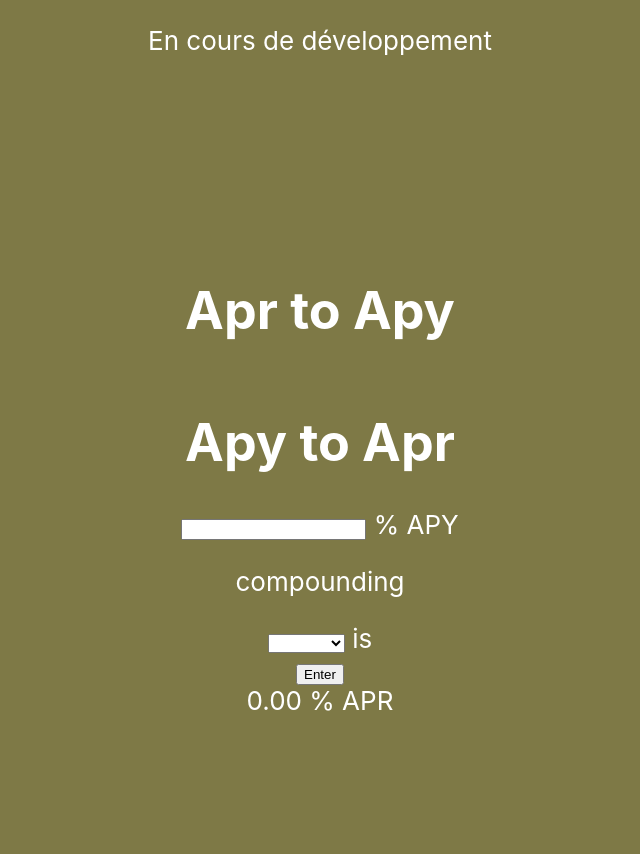
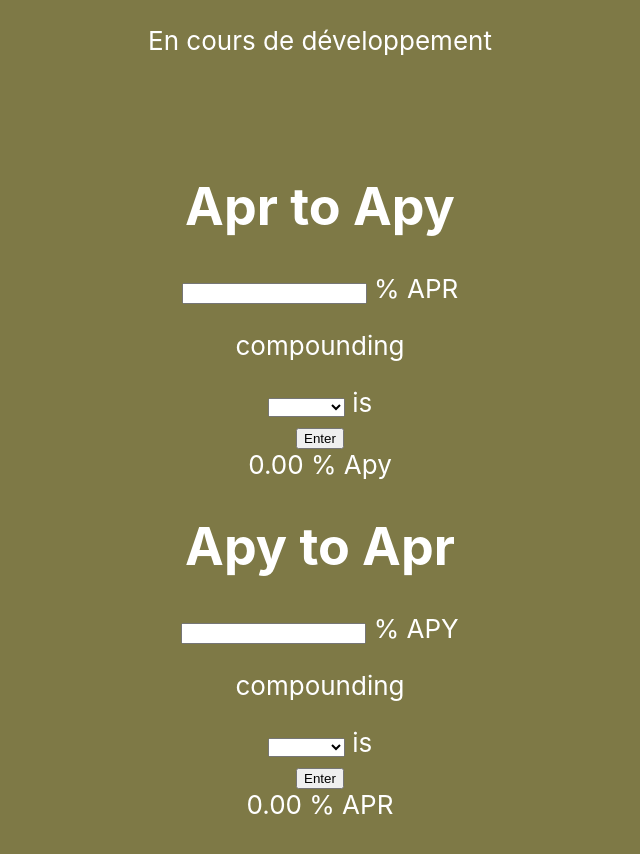
Before and after one commit to Laurent34000/aprtoapy, a React (Create React App) app in the folder ata/: page / in a window 1280 px wide. Shown: the top 854 px of the page, without its empty margins (320-960 px from the left). Built offline with nearby package versions, Linux system fonts and the light colour scheme.

Commit message:
commit apr to apy

```diff
--- a/ata/src/components/AprToApy.js
+++ b/ata/src/components/AprToApy.js
@@ -5,11 +5,61 @@ import React, { Component } from 'react';
 
 class AprToApy extends Component {
 
+        state = {
+            yourapr: "",
+            period: "",
+            total:"",
+
+        }
+
+        handleApr = (e) => {
+
+           this.setState({
+                yourapr: (e.target.value)
+
+           })
+        }
+
+        handlePeriod = (e) => {
+
+            this.setState({
+                period: (e.target.value)
+            })
+        }
+
+        exe = (e) => {
+            e.preventDefault()
+            this.setState({
+                total:([Math.pow(1+((this.state.yourapr/100)/this.state.period),this.state.period)-1] * 100 )
+
+            })
+        }
 
     render() {
             return <div>
                 <h1>Apr to Apy</h1>
 
+                <form onSubmit={this.exe}>
+                <div>
+                    <input type="text" value={this.state.yourapr} onChange={this.handleApr}></input> % APR <p>compounding</p>
+                </div>
+                <div>
+                    <select value={this.state.value} onChange={this.handlePeriod}>
+                        <option value=""></option>
+                        <option value="1">annualy</option>
+                        <option value="2">semester</option>
+                        <option value="12">monthly</option>
+                        <option value="52">weekly</option>
+                        <option value="365">daily</option>
+                </select> is
+
+                </div>
+                <div>
+                    <button type="submit">Enter</button>
+                </div>
+            {isNaN (Number(this.state.total).toFixed(2)) ? ("0.00") : (Number(this.state.total).toFixed(2))} % Apy
+
+                </form>
 
                 </div>
 
```
Also changed, not shown: 1 other file (tests, documents, lock files or other folders).
